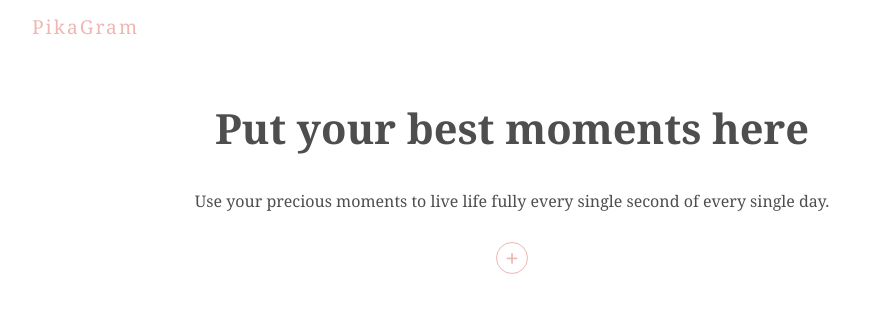
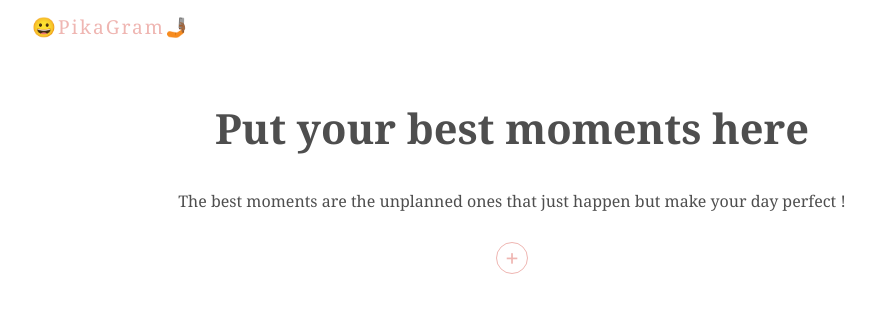
Before and after one commit to abhimishra01/pikagram, a React (Create React App) app: page / in a window 1280 px wide. Shown: the top 312 px of the page, without its empty margins (128-1003 px from the left). Built offline with nearby package versions, Linux system fonts and the light colour scheme; no server answers; the database is empty.

Commit message:
more changes in subtitle : added a quote on moments

```diff
--- a/src/comps/Title.js
+++ b/src/comps/Title.js
@@ -3,9 +3,9 @@ import React from 'react';
 const Title = () => {
   return (
     <div className="title">
-      <h1>PikaGram</h1>
+      <h1>😀PikaGram🤳🏾</h1>
       <h2>Put your best moments here</h2>
-      <p>Use your precious moments to live life fully every single second of every single day.</p>
+      <p>The best moments are the unplanned ones that just happen but make your day perfect !</p>
     </div>
   )
 }
```
